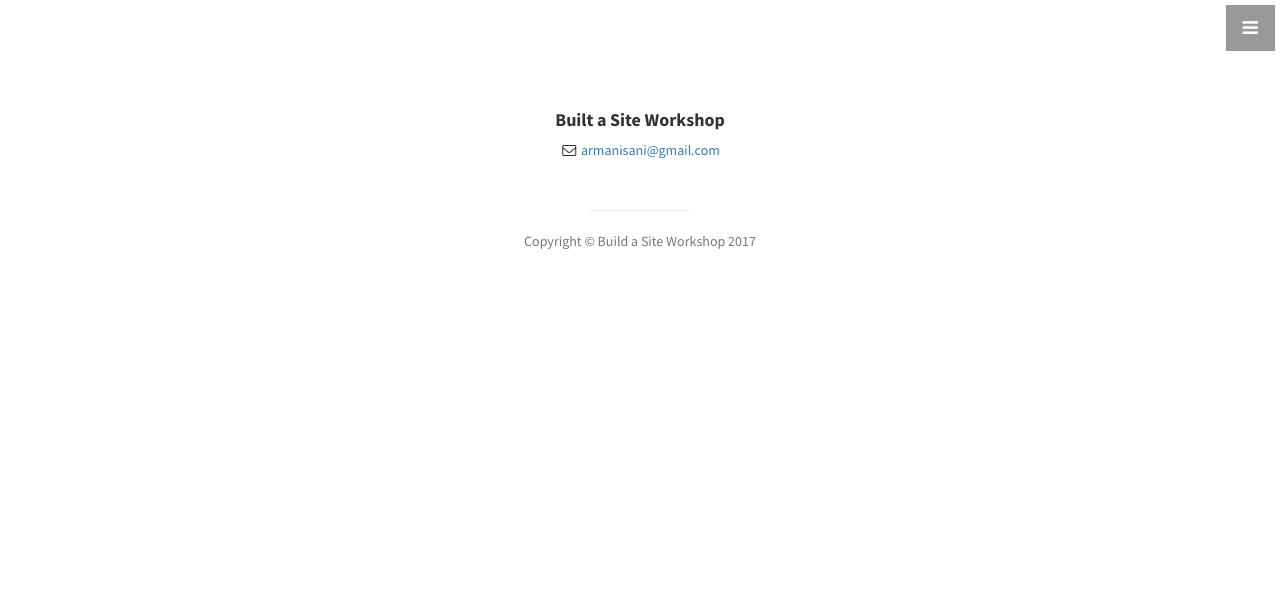
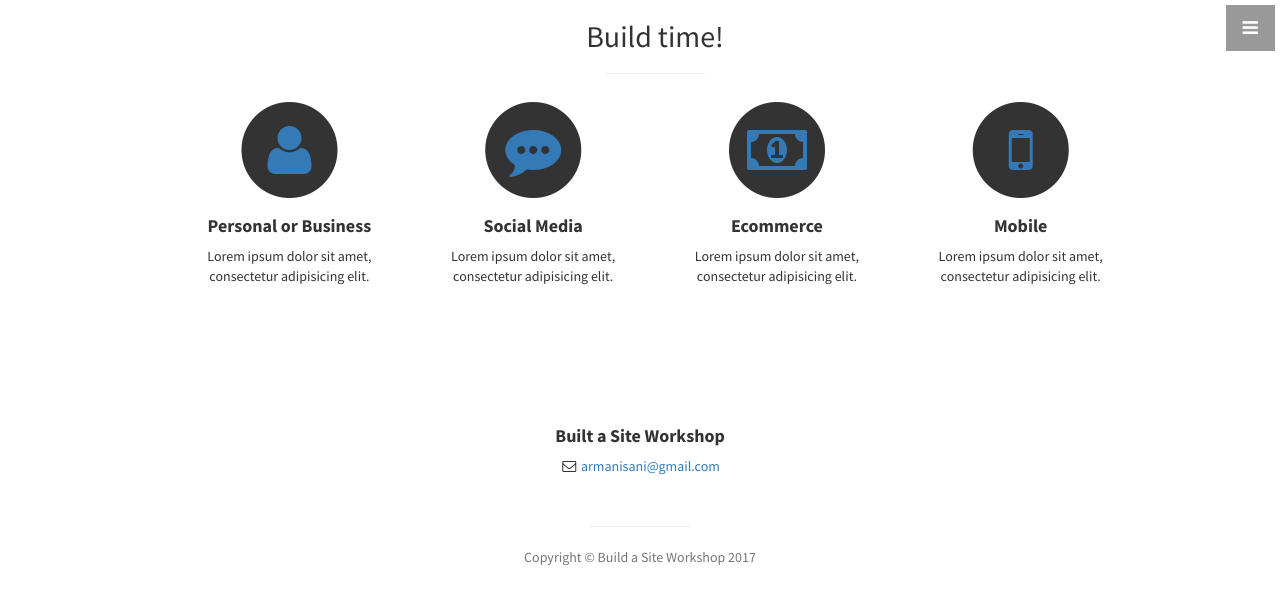
Before and after one commit to armanisani/buildasite, a website: page public/build.html in a window 1280 px wide. Drawn offline with Linux system fonts and the light colour scheme.

Commit message:
build page is all set now to make it look pretty and connect it to the backend. also fixed some issues with server.js

```diff
--- a/api/config/config.js
+++ b/api/config/config.js
@@ -4,7 +4,8 @@
 module.exports = {
   development: {
     db: 'mongodb://localhost/build-a-site',
-    port: 8000
+    port: 8000,
+    secret: 'buildabear'
   },
   rootPath: rootPath
 }
--- a/public/build.html
+++ b/public/build.html
@@ -48,7 +48,71 @@
             </li>
         </ul>
     </nav>
-
+    <section id="buildchoice">
+    <div class="container">
+      <div class="container">
+          <div class="row text-center">
+              <div class="col-lg-10 col-lg-offset-1">
+                  <h2>Build time!</h2>
+                  <hr class="small">
+                  <div class="row">
+                      <div class="col-md-3 col-sm-6">
+                          <div class="service-item">
+                              <span id="singleball" class="ball fa-stack fa-4x">
+                              <i class="fa fa-circle fa-stack-2x"></i>
+                              <i class="fa fa-user fa-stack-1x text-primary"></i>
+                          </span>
+                              <h4>
+                                  <strong>Personal or Business</strong>
+                              </h4>
+                              <p>Lorem ipsum dolor sit amet, consectetur adipisicing elit.</p>
+                          </div>
+                      </div>
+                      <div class="col-md-3 col-sm-6">
+                          <div class="service-item">
+                              <span id="socialball" class="ball fa-stack fa-4x">
+                              <i class="fa fa-circle fa-stack-2x"></i>
+                              <i class="fa fa-commenting fa-stack-1x text-primary"></i>
+                          </span>
+                              <h4>
+                                  <strong>Social Media</strong>
+                              </h4>
+                              <p>Lorem ipsum dolor sit amet, consectetur adipisicing elit.</p>
+                          </div>
+                      </div>
+                      <div class="col-md-3 col-sm-6">
+                          <div class="service-item">
+                              <span id="ecommerceball" class="ball fa-stack fa-4x">
+                              <i class="fa fa-circle fa-stack-2x"></i>
+                              <i class="fa fa-money fa-stack-1x text-primary"></i>
+                          </span>
+                              <h4>
+                                  <strong>Ecommerce</strong>
+                              </h4>
+                              <p>Lorem ipsum dolor sit amet, consectetur adipisicing elit.</p>
+                          </div>
+                      </div>
+                      <div class="col-md-3 col-sm-6">
+                          <div class="service-item">
+                              <span id="mobileball" class="ball fa-stack fa-4x">
+                              <i class="fa fa-circle fa-stack-2x"></i>
+                              <i class="fa fa-mobile fa-stack-1x text-primary"></i>
+                          </span>
+                              <h4>
+                                  <strong>Mobile</strong>
+                              </h4>
+                              <p>Lorem ipsum dolor sit amet, consectetur adipisicing elit.</p>
+                          </div>
+                      </div>
+                  </div>
+                  <!-- /.row (nested) -->
+              </div>
+              <!-- /.col-lg-10 -->
+          </div>
+          <!-- /.row -->
+      </div>
+    </div>
+  </section>
 
 <!-- //////////////////////////////////////////////////////  Personal /////////////////////////////////////////// -->
 <section id="personal" class="hide">
@@ -216,7 +280,7 @@
 
 </section>
 <!-- //////////////////////////////////////////////////////  Ecommerce /////////////////////////////////////////// -->
-<section id="Ecommerce" class="hide">
+<section id="ecommerce" class="hide">
   <div class="container">
     <h1>Ecommerce</h1>
     <form>
@@ -304,7 +368,7 @@
 
 </section>
 <!-- //////////////////////////////////////////////////////  Mobile /////////////////////////////////////////// -->
-<section id="Mobile" class="hide">
+<section id="mobile" class="hide">
   <div class="container">
     <h1>Mobile</h1>
     <form>
@@ -442,6 +506,24 @@
 
   <!-- Custom Theme JavaScript -->
   <script>
+  // adds a hover effect to all the icons
+  $(".ball").hover(
+    function(){
+      $(this).toggleClass('fa-5x')
+    })
+    // puts a clicker on the build icons so when its clicked it will bring up its uild page
+    function buildstep(click, remove) {
+      $(click).click(function(){
+        $(remove).removeClass('hide')
+        $("#buildchoice").addClass('hide')
+      })
+    }
+    // calls the clicker on all icons
+    buildstep('#singleball', '#personal')
+    buildstep('#socialball', '#social-media')
+    buildstep('#ecommerceball', '#ecommerce')
+    buildstep('#mobileball', '#mobile')
+
   // Closes the sidebar menu
   $("#menu-close").click(function(e) {
       e.preventDefault();
```
Also changed, not shown: public/index.html (+2 -2 lines), server.js (+13 -3 lines).
